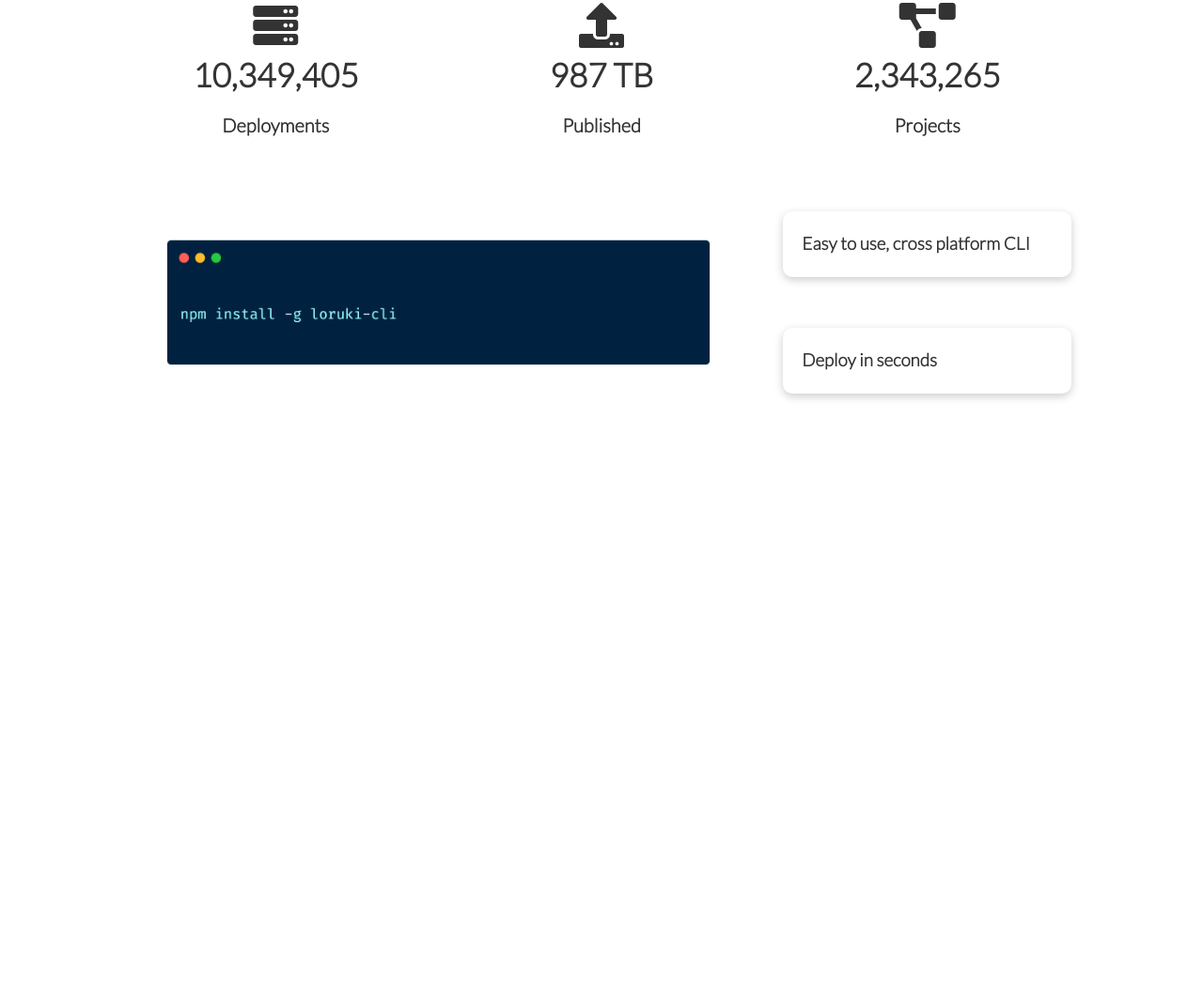
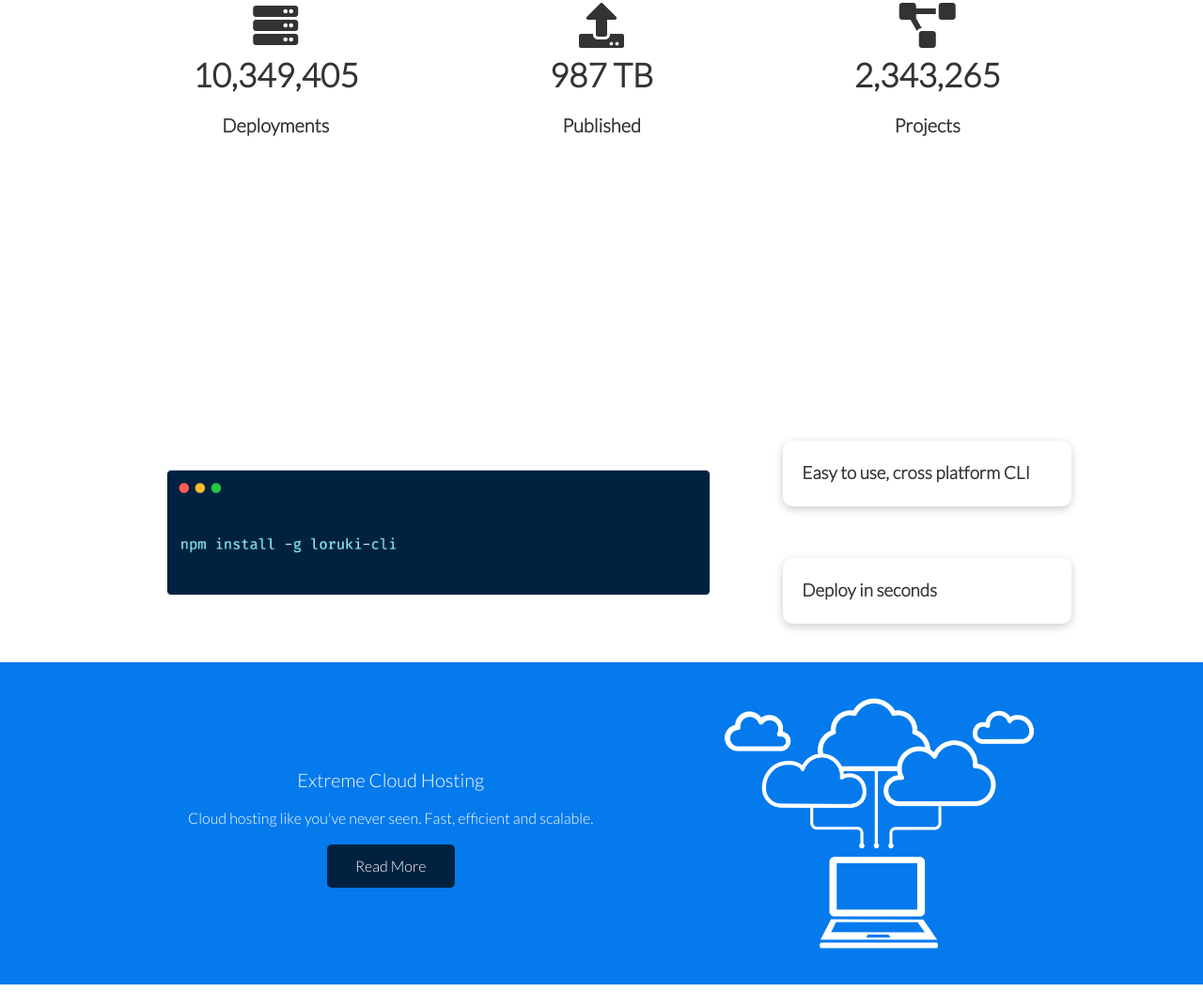
Before and after one commit to coelho-na/lorucki-website, a website: page index.html in a window 1280 px wide. Shown: the part 675-1747 px from the top of the page at 94% size. Before the commit the page ends 1111 px from the top, so only its background shows below. Drawn offline with Linux system fonts and the light colour scheme.

Commit message:
cloud section

```diff
--- a/index.html
+++ b/index.html
@@ -31,7 +31,7 @@
       </div>
     </div>
 
-    <!-- Showcase  -->
+    <!-- Showcase Section -->
     <section class="showcase">
       <div class="wrapper grid">
         <div class="showcase__info">
@@ -79,7 +79,7 @@
       </div>
     </section>
 
-    <!-- Stats -->
+    <!-- Stats Section -->
 
     <section class="stats">
       <div class="wrapper">
@@ -103,11 +103,13 @@
             <h3 class="stats__subtitile">2,343,265</h3>
             <p class="stats__description">Projects</p>
           </div>
+          <img src="./src/img/cloud.png" alt="clouds" />
         </div>
       </div>
     </section>
 
-    <!-- Cli-->
+    <!-- Cli Section -->
+
     <section class="cli">
       <div class="wrapper grid">
         <img src="./src/img/cli.png" alt="" />
@@ -119,5 +121,20 @@
         </div>
       </div>
     </section>
+
+    <!-- Cloud Section -->
+
+    <section class="cloud my-2 py-2">
+      <div class="wrapper grid">
+        <div class="text-center">
+          <h2 class="cloud__subtitile">Extreme Cloud Hosting</h2>
+          <p class="cloud__description my-1">
+            Cloud hosting like you've never seen. Fast, efficient and scalable.
+          </p>
+          <a href="features.html" class="btn btn--dark">Read More</a>
+        </div>
+        <img src="./src/img/cloud.png" alt="" />
+      </div>
+    </section>
   </body>
 </html>
--- a/src/sass/base/_variables.scss
+++ b/src/sass/base/_variables.scss
@@ -1,3 +1,6 @@
 $darkgrey: #333;
 $lightblue: #047aed;
 $lightColor: #fff;
+$darkBlue: #1c3fa8;
+$darkerBlue: #002240;
+$lightGrey: #f4f4f4;
--- a/src/sass/modules/_btn.scss
+++ b/src/sass/modules/_btn.scss
@@ -16,4 +16,8 @@
     background-color: transparent;
     border: 1px solid $lightColor;
   }
+
+  &--dark {
+    background-color: $darkerBlue;
+  }
 }
--- /dev/null
+++ b/src/sass/modules/_cloud-section.scss
@@ -0,0 +1,13 @@
+@import "../base/variables";
+
+.cloud {
+  background: $lightblue;
+  color: $lightColor;
+  .grid {
+    grid-template-columns: 4fr 3fr;
+  }
+
+  &__subtitile {
+    font-size: 20px;
+  }
+}
--- a/src/sass/style.scss
+++ b/src/sass/style.scss
@@ -2,7 +2,8 @@
 @import "./base/variables.scss";
 @import "./modules/navbar.scss";
 @import "./modules/utilities.scss";
-@import "./modules/showcase.scss";
+@import "./modules/showcase-section.scss";
 @import "./modules/btn.scss";
-@import "./modules/stats.scss";
-@import "./modules/cli.scss";
+@import "./modules/stats-section.scss";
+@import "./modules/cli-section.scss";
+@import "./modules/cloud-section.scss";
```
Also changed, not shown: dist/css/style.css, dist/css/style.min.css, src/sass/modules/_cli-section.scss (renamed from src/sass/modules/_cli.scss), src/sass/modules/_showcase-section.scss (renamed from src/sass/modules/_showcase.scss), src/sass/modules/_stats-section.scss (renamed from src/sass/modules/_stats.scss).
